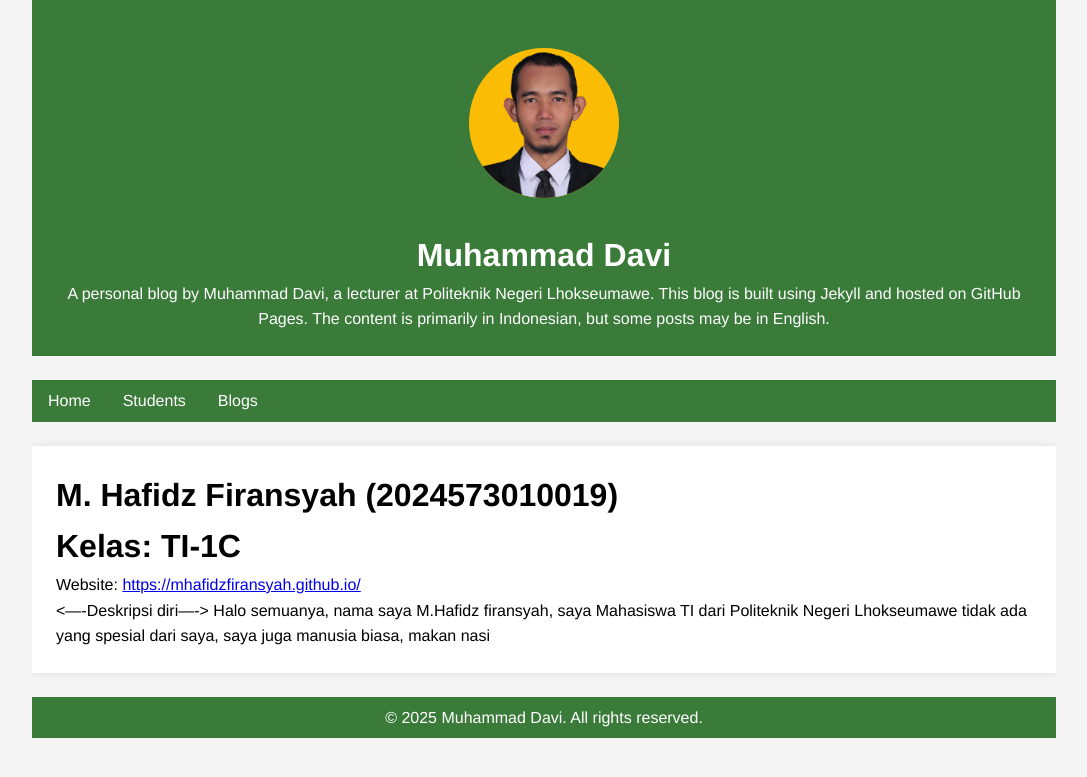
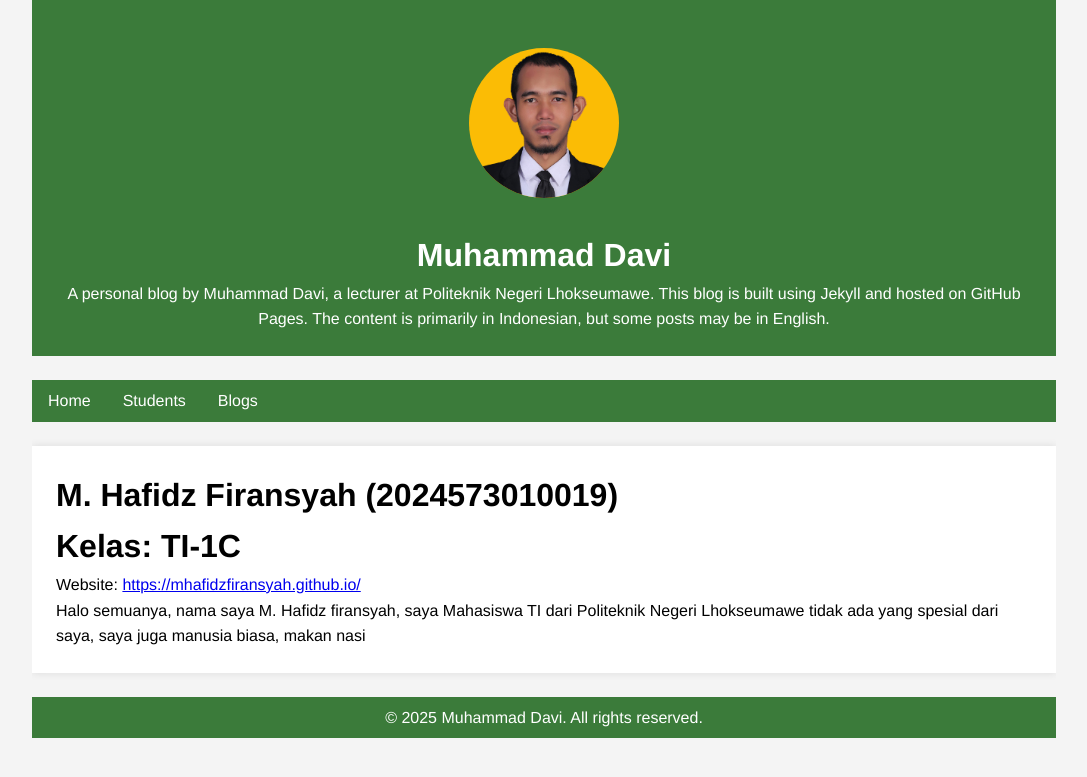
Before and after one commit to muhdavi-pnl/muhdavi-pnl.github.io, a Jekyll site: the page built from _students/mhafidz.md, in a window 1280 px wide. Shown: the top 777 px of the page, without its empty margins (96-1183 px from the left). Built offline with Jekyll 4.4.1, drawn with Linux system fonts in a browser that asks for light colours.

Commit message:
Update mhafidz.md

```diff
--- a/_students/mhafidz.md
+++ b/_students/mhafidz.md
@@ -6,6 +6,5 @@ nim: 2024573010019
 class: TI-1C
 website: https://mhafidzfiransyah.github.io/
 ---
-<----Deskripsi diri---->
-Halo semuanya, nama saya M.Hafidz firansyah, saya Mahasiswa TI dari Politeknik Negeri Lhokseumawe
+Halo semuanya, nama saya M. Hafidz firansyah, saya Mahasiswa TI dari Politeknik Negeri Lhokseumawe
 tidak ada yang spesial dari saya, saya juga manusia biasa, makan nasi
```
